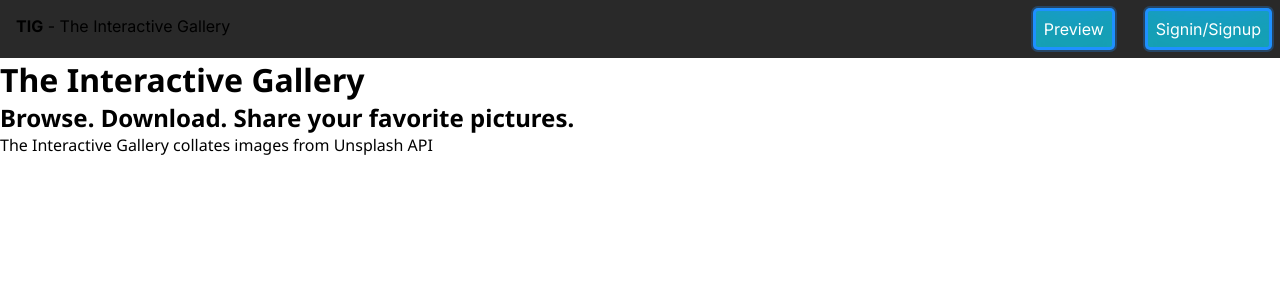
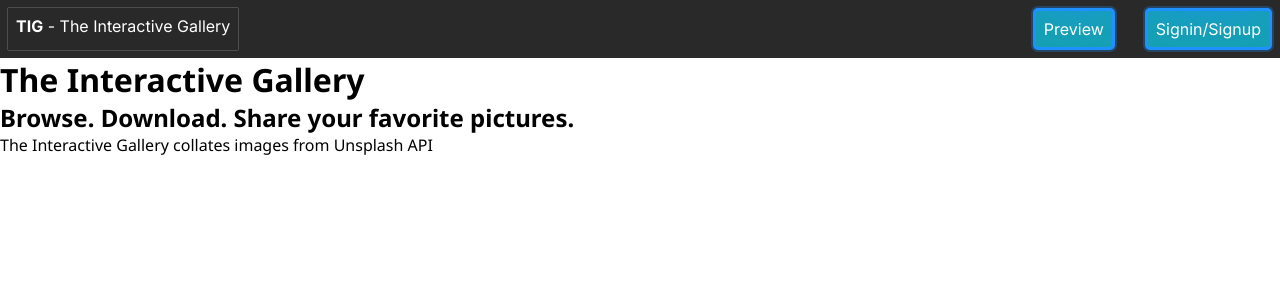
Before and after one commit to David4bay/tom-challenge, a React (Vite) app in the folder tom_frontend/: page / in a window 1280 px wide. Shown: the top 300 px of the page. Built offline with nearby package versions, Linux system fonts and the light colour scheme.

Commit message:
styling nav #2

```diff
--- a/tom_frontend/src/components/Nav.tsx
+++ b/tom_frontend/src/components/Nav.tsx
@@ -3,7 +3,7 @@
 export default function Nav() {
     return (
     <nav className="nav__menu">
-        <ul className="nav__items">
+        <ul className="nav__items logo__container">
             <li className="nav__logo button">
                 <strong className="logo__short">TIG</strong>
                 <span className="logo__long"> - The Interactive Gallery</span>
--- a/tom_frontend/src/index.css
+++ b/tom_frontend/src/index.css
@@ -4,12 +4,16 @@
   --lg-space: 24px;
   --xl-space: 30px;
 
+  --preview-border-primary: #1e8fff48;
   --preview-button-primary: #1e90ff;
   --preview-text-primary: #ffffff;
+  --auth-border-primary: #1e8fff48;
+  --auth-button-primary: #1e90ff;
+  --auth-text-primary: #ffffff;
   --nav-background-primary: #292929;
-  --auth-border-primary: #1e8fff48;
-  --auth-text-primary: #ffffff;
-  --auth-button-primary: #1e90ff;
+  --logo-text-primary: #ffffff;
+  --plain: #ffffff;
+  --general-text-primary: #32323232;
 }
 
 /*
@@ -59,8 +63,6 @@ li.button {
   &:hover {
     cursor: pointer;
   }
-
-
 }
 
 li.preview {
@@ -93,3 +95,11 @@ li.auth {
     color: var(--preview-text-primary);
   }
 }
+
+.logo__container {
+  box-shadow: 0 0 1px 0 var(--plain);
+}
+
+.logo__short, .logo__long {
+  color: var(--logo-text-primary);
+}
```
